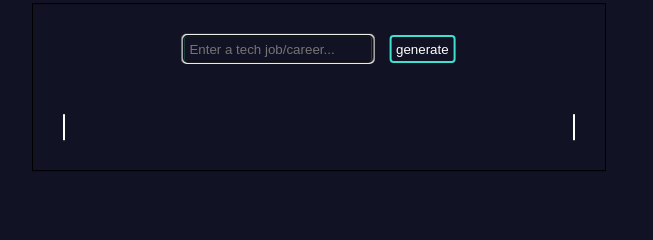
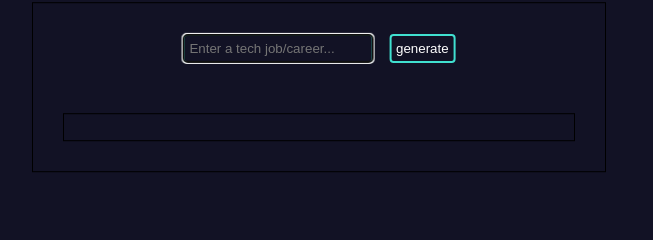
Before and after one commit to Andiswa-Dlamini/tech-poem-generator, a plain HTML site: page index.html in a window 1280 px wide. Shown: the part 233-473 px from the top of the page, 321-974 px from the left. Drawn offline with nearby package versions, Linux system fonts and the light colour scheme.

Commit message:
added basic css

```diff
--- a/src/styles.css
+++ b/src/styles.css
@@ -55,8 +55,8 @@ header {
     padding: 0.8rem;
     margin-top: 80px;
     height: fit-content;
-    border-left: 2px solid #fff;
-    border-right: 2px solid #fff;
+    border: 1px solid black;
+
 }
 
 footer {
```
